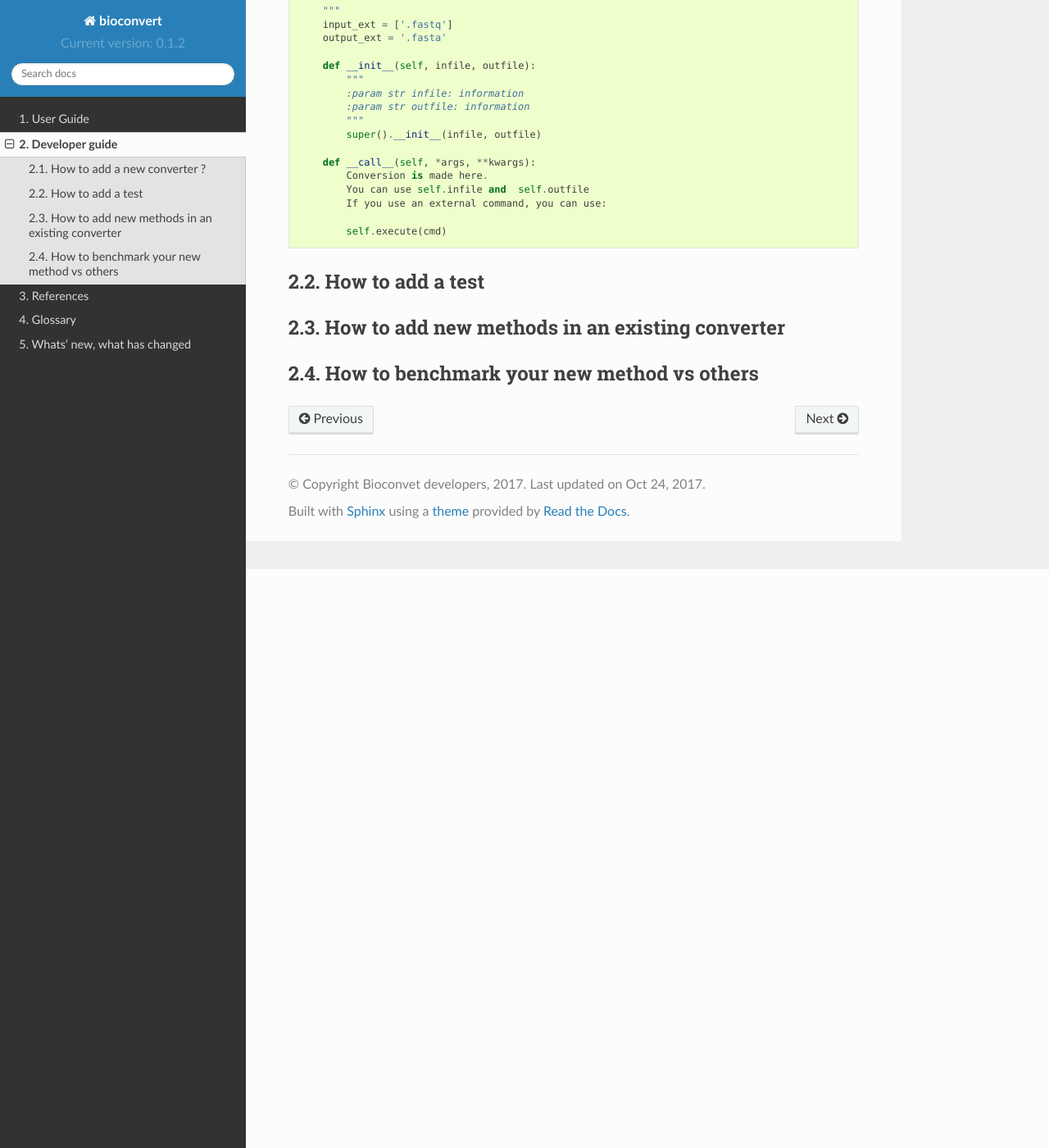
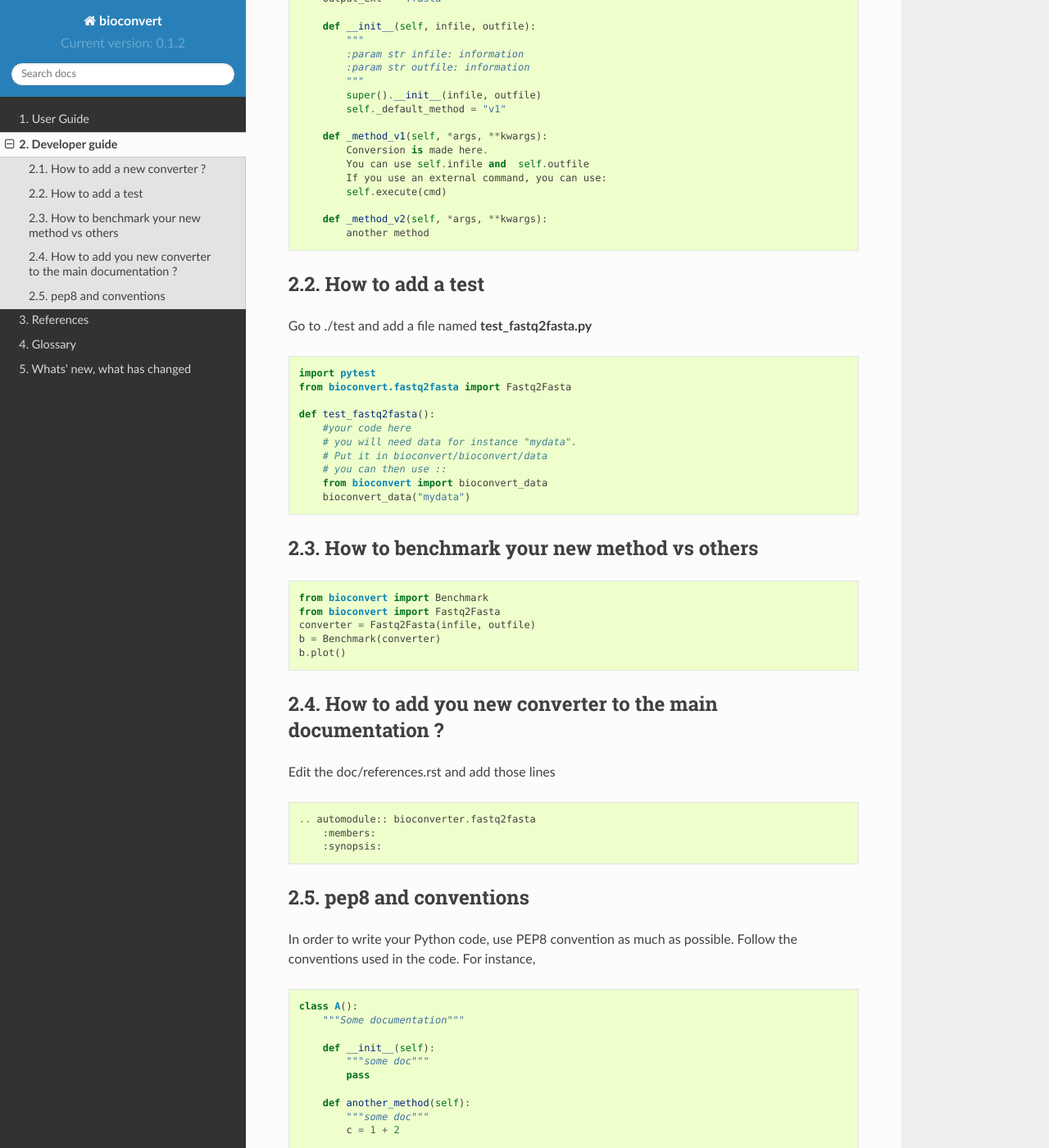
Before and after one commit to bioconvert/bioconvert, a Sphinx documentation site: the page built from doc/developer_guide.rst, in a window 1280 px wide and 1400 px high, scrolled down 706 px. Shown: the whole window at 82% size. Built offline with Sphinx 7.4.7 and the Read the Docs theme 2.0.0, drawn with Linux system fonts in a browser that asks for light colours; formulas are drawn with MathJax 3; pages that are not in the unit, such as notebooks, are missing from menus; some of the changed text lies outside the part shown.

Commit message:
Update documentation

```diff
--- a/doc/ChangeLog.rst
+++ b/doc/ChangeLog.rst
@@ -2,5 +2,6 @@ Whats' new, what has changed
 ================================
 
 
-:Revision 0.2.0: setup travis, RTD, tests
-:Revision 0.1.0: add bioconvert tree structure
+:Revision 0.0.3: benchmark in place
+:Revision 0.0.2: setup travis, RTD, tests
+:Revision 0.0.1: add bioconvert tree structure
--- a/doc/developer_guide.rst
+++ b/doc/developer_guide.rst
@@ -5,30 +5,26 @@ Developer guide
 How to add a new converter ?
 -----------------------------------
 
-What is accepted as a converter a simple conversion from one foramt to another
-one without third-party file. For instance, if you need a reference file, this
+For now, converters are simple conversion from one format to another one.
+There is no third-party file. For instance, if you need a reference file, this
 is not part of the API for the moment.
 
 Now, let us take a simple example such as a fastq to fasta conversion.
 
-
 First, you need to create a module (Python file). We use the convention::
-
 
     input2output.py
 
-all in small caps if possible.
-
-In this file, copy and paste this example::
+all in small caps ! In this file, copy and paste this example::
 
 
     """Convert :term:`FastQ` format to :term:`Fasta` formats"""
     from bioconvert import ConvBase
 
-    __all__ = ["Fastq2FastQ"]
+    __all__ = ["Fastq2Fasta"]
 
 
-    class Fastq2FastQ(ConvBase):
+    class Fastq2Fasta(ConvBase):
         """
 
         """
@@ -41,21 +37,95 @@ In this file, copy and paste this example::
             :param str outfile: information
             """
             super().__init__(infile, outfile)
+            self._default_method = "v1"
 
-        def __call__(self, *args, **kwargs):
+        def _method_v1(self, *args, **kwargs):
             Conversion is made here.
             You can use self.infile and  self.outfile
             If you use an external command, you can use:
+            self.execute(cmd)
 
-            self.execute(cmd)
+        def _method_v2(self, *args, **kwargs):
+            another method
 
 How to add a test
 -----------------------
 
+Go to  ./test and add a file named **test_fastq2fasta.py**
 
-How to add new methods in an existing converter
----------------------------------------------------
+
+::
+
+    import pytest
+    from bioconvert.fastq2fasta import Fastq2Fasta
+
+    def test_fastq2fasta():
+        #your code here
+        # you will need data for instance "mydata".
+        # Put it in bioconvert/bioconvert/data
+        # you can then use ::
+        from bioconvert import bioconvert_data
+        bioconvert_data("mydata")
 
 
 How to benchmark your new method vs others
 --------------------------------------------------
+
+::
+
+    from bioconvert import Benchmark
+    from bioconvert import Fastq2Fasta
+    converter = Fastq2Fasta(infile, outfile)
+    b = Benchmark(converter)
+    b.plot()
+
+
+
+How to add you new converter to the main documentation ?
+-----------------------------------------------------------
+
+Edit the doc/references.rst and add those lines ::
+
+    .. automodule:: bioconverter.fastq2fasta
+        :members:
+        :synopsis:
+
+
+pep8 and conventions
+-------------------------
+
+In order to write your Python code, use PEP8 convention as much as possible.
+Follow the conventions used in the code. For instance,
+
+::
+
+    class A():
+        """Some documentation"""
+
+        def __init__(self):
+            """some doc"""
+            pass
+
+        def another_method(self):
+            """some doc"""
+            c = 1 + 2
+
+
+    class B():
+        """Another class"""
+
+        def __init__(self, *args, **kwargs):
+            """some doc"""
+            pass
+
+
+     def AFunction(x):
+        """some doc"""
+        return x
+
+
+- 2 blank lines between  classes and functions
+- 1 blank lines between methods
+- spaces around operators (e.g. =, +)
+- Try to have 80 characters max on one line
+- Add documentation in triple quotes
```
Also changed, not shown: doc/index.rst (+17 -12 lines), doc/references.rst (+12 -0 lines).
